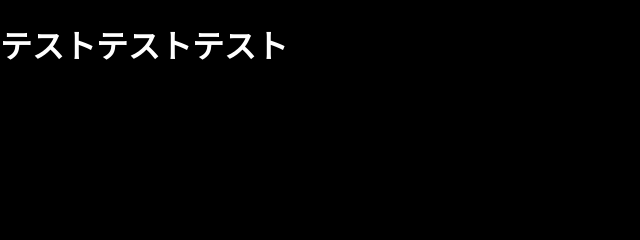
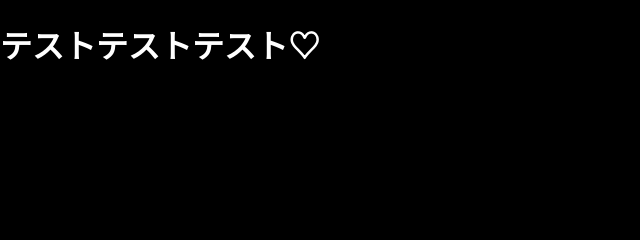
Before and after one commit to tttttttttst/testtesttest, a plain HTML site: page index.html in a window 1280 px wide. Shown: the top 240 px of the page, 0-640 px from the left. Drawn offline with Linux system fonts and the light colour scheme.

Commit message:
add text

```diff
--- a/index.html
+++ b/index.html
@@ -30,7 +30,7 @@
 
 
 <body>
-    <h1>テストテストテスト</h1>
+    <h1>テストテストテスト♡</h1>
 <div id="container" class="linkBtn">
     <!--kira--------->
     <div id="stars">
```
